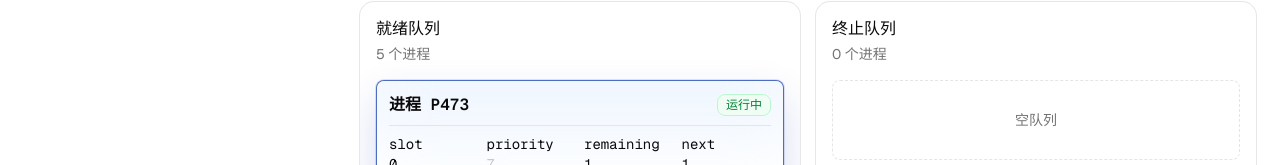
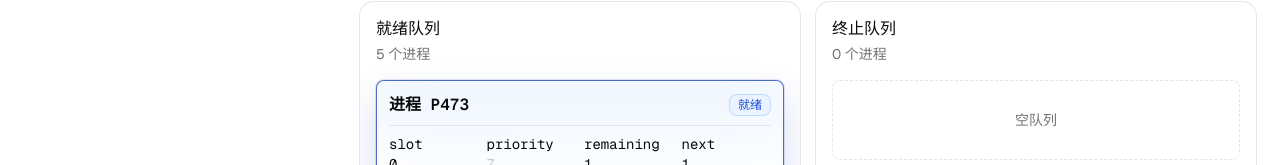
Before and after one commit to Here-Tim2354/process-scheduler, a Next.js app: page / in a window 1280 px wide. Shown: the part 635-800 px from the top of the page. Built offline with nearby package versions, Linux system fonts and the light colour scheme.

Commit message:
Fix initial ready queue status

```diff
--- a/scripts/smoke.mjs
+++ b/scripts/smoke.mjs
@@ -20,7 +20,11 @@ const page = await browser.newPage({ viewport: { width: 1440, height: 1000 } });
 
 await page.goto(targetUrl, { waitUntil: "networkidle" });
 const title = await page.locator("h1").textContent();
-await page.getByRole("button", { name: "展开或收起配置" }).click();
+const initialBodyText = await page.locator("body").innerText();
+if (initialBodyText.includes("运行中")) {
+  throw new Error("Expected reset state to show only ready processes, but found 运行中");
+}
+await page.locator('button[aria-label="展开或收起配置"]').click();
 const capacityInput = page.getByLabel("PCB 容量");
 await capacityInput.fill("12");
 await page.getByRole("button", { name: "随机", exact: true }).click();
--- a/src/components/scheduler/scheduler-dashboard.tsx
+++ b/src/components/scheduler/scheduler-dashboard.tsx
@@ -482,6 +482,7 @@ export function SchedulerDashboard() {
                 processes={readyProcesses}
                 algorithm={simulator.algorithm}
                 candidateSlot={candidateSlot}
+                hasSchedulerStarted={simulator.timeline.length > 0}
               />
               <QueuePanel
                 title="终止队列"
@@ -740,12 +741,14 @@ function QueuePanel({
   processes,
   algorithm,
   candidateSlot = null,
+  hasSchedulerStarted = false,
   muted = false,
 }: {
   title: string;
   processes: Pcb[];
   algorithm: SchedulerAlgorithm;
   candidateSlot?: number | null;
+  hasSchedulerStarted?: boolean;
   muted?: boolean;
 }) {
   return (
@@ -767,10 +770,14 @@ function QueuePanel({
                   algorithm={algorithm}
                   candidate={process.slot === candidateSlot}
                   statusOverride={
-                    process.slot === candidateSlot ? "running" : undefined
+                    hasSchedulerStarted && process.slot === candidateSlot
+                      ? "running"
+                      : undefined
                   }
                   statusTone={
-                    process.slot === candidateSlot ? "candidate" : undefined
+                    hasSchedulerStarted && process.slot === candidateSlot
+                      ? "candidate"
+                      : undefined
                   }
                   muted={muted}
                 />
```
